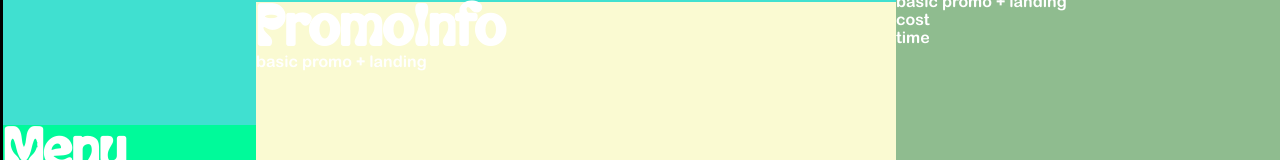
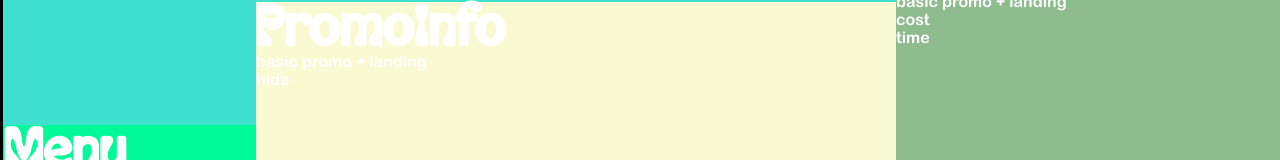
Before and after one commit to RoxanneTabuena/ub_webstudios, a React (Create React App) app: page /book in a window 1280 px wide. Shown: the part 318-478 px from the top of the page. Built offline with nearby package versions, Linux system fonts and the light colour scheme.

Commit message:
add "visibility" state to PromoInfo

```diff
--- a/src/components/book/PromoInfo.js
+++ b/src/components/book/PromoInfo.js
@@ -1,6 +1,6 @@
 import style from './book.module.css'
 
-export const PromoInfo = ({item, handleAddBuild, build}) => {
+export const PromoInfo = ({item, handleAddBuild, build, handleToggleVisible}) => {
 
     return (
         <div className={style.promoInfo} style={{top: "calculated top"}}>
@@ -9,6 +9,7 @@ export const PromoInfo = ({item, handleAddBuild, build}) => {
             {!build.includes(item) &&
                 <p onClick={()=>handleAddBuild(item)}>{`add ${item} to build`}</p>
             }
+            <p onClick={()=>handleToggleVisible()}>hide</p>
         </div>
     )
 }
--- a/src/components/book/PromoInfoContainer.js
+++ b/src/components/book/PromoInfoContainer.js
@@ -1,11 +1,27 @@
+import { useState, useEffect } from 'react'
+import { useWindowDimensions } from '../../hooks/useWindowDimensions'
 import { PromoInfo } from './PromoInfo'
 import style from './book.module.css'
 
 export const PromoInfoContainer = ({item, handleAddBuild, build}) => {
-
+    const [visible, setVisible] = useState(true)
+    const {width} = useWindowDimensions()
+    const handleToggleVisible = () => {
+        setVisible(!visible)
+    }
+    useEffect(()=>{
+        console.log(width)
+    },[visible])
     return (
-        <div className={style.promoInfoContainer}>
-            <PromoInfo item={item} handleAddBuild={handleAddBuild} build={build}/>
+        <div className={style.promoInfoContainer}
+        style={{
+            transform: `${!visible ? `translateX(${width*.45}px)` : ''}`,
+        }}>
+            <PromoInfo
+                item={item}
+                handleAddBuild={handleAddBuild}
+                build={build}
+                handleToggleVisible={handleToggleVisible}/>
         </div>
     )
 }
--- a/src/components/book/book.module.css
+++ b/src/components/book/book.module.css
@@ -45,7 +45,11 @@
     align-items: center;
     z-index: 120;
     pointer-events: none;
+    transition: transform 0.5s ease-in-out;
+
 }
+
+
 .promoInfo{
     height: 20%;
     background-color: lightgoldenrodyellow;
```
